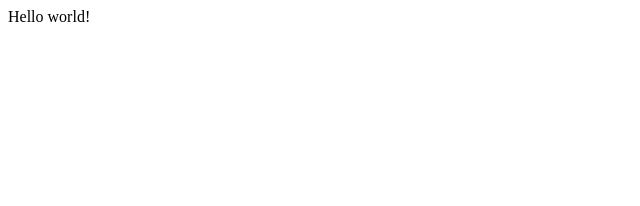
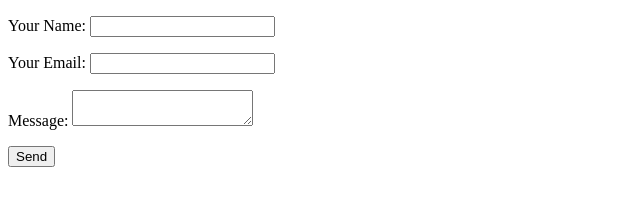
Before and after one commit to RamyaEedara/netlify-cms-sample, a Gatsby site: page / in a window 1280 px wide. Shown: the whole page, without its empty margins (0-640 px from the left). Built offline with nearby package versions, Linux system fonts and the light colour scheme; Gatsby itself is replaced by a stand-in of ours.

Commit message:
sample form

```diff
--- a/src/pages/index.js
+++ b/src/pages/index.js
@@ -1,3 +1,19 @@
 import React from "react"
 
-export default () => <div>Hello world!</div>
+export default () => <div>
+<form name="contact" method="POST" data-netlify="true" data-netlify-honeypot="bot-field">
+  <p>
+    <label>Your Name: <input type="text" name="name" /></label>
+  </p>
+  <p>
+    <label>Your Email: <input type="email" name="email" /></label>
+  </p>
+  <p>
+    <label>Message: <textarea name="message"></textarea></label>
+  </p>
+  <div data-netlify-recaptcha="true"></div>
+  <p>
+    <button type="submit" to="/thankPage/">Send</button>
+  </p>
+</form>
+</div>
```
Also changed, not shown: src/pages/thankYouPage.js (added, +10 -0 lines).
